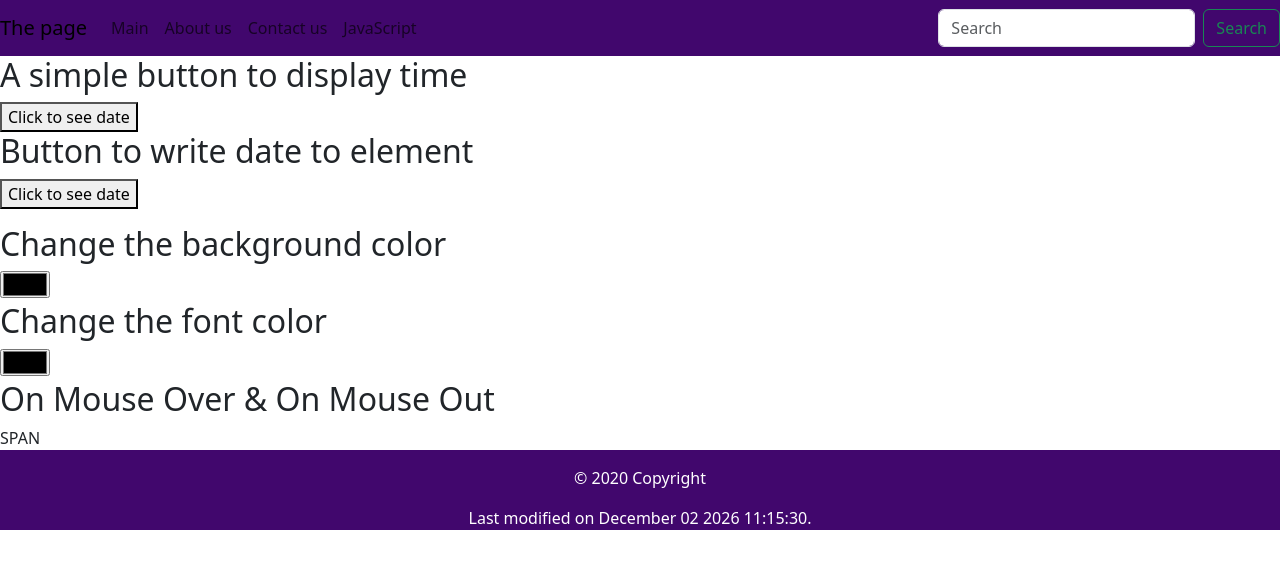
After one commit to dadaJunglist/andrejs_kavalans_tasks, a PHP site: page /jsinclass.php in a window 1280 px wide. The commit adds this page. Shown: the top 569 px of the page. Run offline with PHP 8.4, Linux system fonts and the light colour scheme.

Commit message:
js class

```diff
--- a/crud1/create.php
+++ b/crud1/create.php
@@ -2,11 +2,12 @@
 $title = "A simple CRUD app";
 include '../layout/header.php';
 ?>
+<script src="../layout/js/site.js"></script>
 
-<form method = "post"action = "">
+<form method = "post" action = "" onsubmit="return crud()" name="form1">
 <br>
 <input type = "text" name = "fname" placeholder = "First name" required><br><br>
-<input type = "text" name = "lname" placeholder = "Last name" required><br><br>
+<input type = "text" name = "lname" placeholder = "Last name" required onblur="return fname()"><br><br>
 <input type = "text" name = "city" placeholder = "City" required><br><br>
 <select name = "groupid" id = ""><br><br>
 <option value = "BBCAP22">BBCAP22</option>
--- a/layout/header.php
+++ b/layout/header.php
@@ -32,6 +32,9 @@
       <li class="nav-item">
         <a class="nav-link" href="contactus.php">Contact us</a>
       </li>
+       <li class="nav-item">
+        <a class="nav-link" href="../layout/jsinclass.php">JavaScript</a>
+      </li>
 
 
     </ul>
--- a/layout/js/site.js
+++ b/layout/js/site.js
@@ -9,7 +9,7 @@
 
 function hello()
 {
-    alert("Welcome to my website");
+    alert("Welcome to my website!");
 }
 
 function hello1()
@@ -29,9 +29,41 @@ function add(){
     document.write(5+6);
 }
 
-function colorChange(where,newColor)
+function colorChange(where, newColor)
 {
     if (where == "background")
         {
             document.body.style.backgroundColor = newColor;        }
 }
+
+function changeColor()
+{
+    var color = document.getElementById('background').value;
+    document.body.style.backgroundColor = color;
+}
+
+function changefontColor()
+{
+    var color = document.getElementById('background2').value;
+    document.body.style.color = color;
+}
+
+//crud
+
+function crud()
+{
+    var fname=(document.form1.fname.value).trim();
+    if (fname.length<5){
+        alert("First Name must have at least 5 characters long");
+        return false;
+    }
+}
+
+function fname()
+{
+        var fname=(document.form1.fname.value).trim();
+    if (fname.length<5){
+        alert("First Name must have at least 5 characters long");
+        return false;
+}
+}
--- /dev/null
+++ b/layout/jsinclass.php
@@ -0,0 +1,33 @@
+<!DOCTYPE html>
+<html lang="en">
+<head>
+    <meta charset="UTF-8">
+    <meta http-equiv="X-UA-Compatible" content="IE=edge">
+    <meta name="viewport" content="width=device-width, initial-scale=1.0">
+    <title>Javascript basics</title>
+</head>
+<body>
+
+<?php include "header.php"; ?>
+
+    <script src="js/site.js"></script>
+
+<h2>A simple button to display time</h2>
+<button onclick="this.innerHTML=Date()">Click to see date</button>
+<br>
+<h2>Button to write date to element </h2>
+<button onclick="getElementById('p1').innerHTML=Date()">Click to see date</button>
+<p id="p1"></p>
+
+<h2>Change the background color</h2>
+    <form action="">
+        <input type="color" id="background" onchange="changeColor()">
+    </form><h2>Change the font color</h2>
+    <form action="">
+        <input type="color" id="background2" onchange="changefontColor()">
+    </form>
+<h2>On Mouse Over & On Mouse Out </h2>
+    <span onmouseover="this.style.color='blue'; this.style.backgroundColor='yellow'; this.style.fontSize='40px';" onmouseout="this.style.fontSize='100px'">SPAN</span>
+<?php include "footer.php"; ?>
+</body>
+</html>
```
